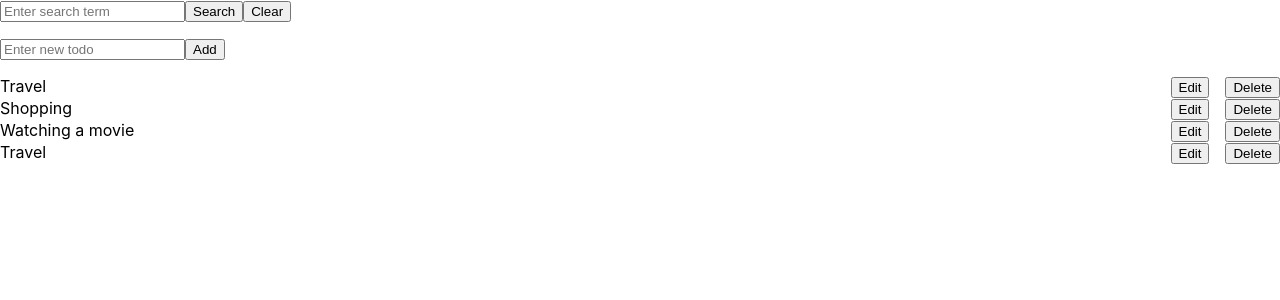
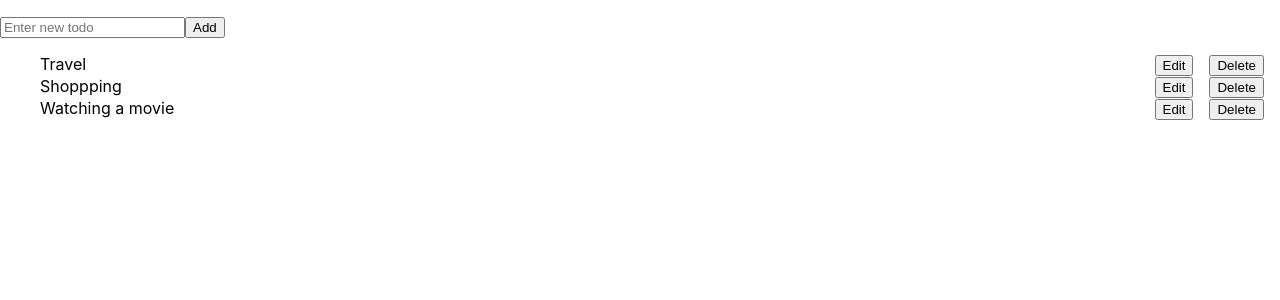
Before and after one commit to samatchacc9/todolist-lab, a React (Create React App) app: page / in a window 1280 px wide. Shown: the top 300 px of the page. Built offline with nearby package versions, Linux system fonts and the light colour scheme.

Commit message:
function Add complete

```diff
--- a/src/App.css
+++ b/src/App.css
@@ -76,3 +76,10 @@ body {
   border-radius: 5px;
   padding: 25px;
 }
+
+ul {
+  liststyle: none;
+  margin: 0;
+  padding: 0;
+  margin-top: 1rem;
+}
--- a/src/App.js
+++ b/src/App.js
@@ -1,110 +1,37 @@
-// import "./App.css";
-import { useState } from "react";
-import { v4 as uuidv4 } from "uuid";
 import AddTodoForm from "./components/AddTodoForm";
 import Todo from "./components/Todo";
-import EditTodoForm from "./components/EditTodoForm";
-import SearchForm from "./components/SearchForm";
+import { v4 as uuidv4 } from "uuid";
+import { useState } from "react";
+function App() {
+  //data + creat state
 
-function App() {
   const [todos, setTodos] = useState([
     { id: uuidv4(), name: "Travel" },
-    { id: uuidv4(), name: "Shopping" },
+    { id: uuidv4(), name: "Shoppping" },
     { id: uuidv4(), name: "Watching a movie" },
-    { id: uuidv4(), name: "Travel" },
   ]);
-  const [isEditting, setIsEditing] = useState(false);
-  const [edittingItem, setEdittingItem] = useState({});
-  const [filteredText, setFilteredText] = useState("");
 
-  //search
-  const searchTodo = searchText => {
-    setFilteredText(searchText);
-  };
-  //กดปุ่ม clear Search
-  const clearSearch = () => {
-    setFilteredText("");
-  };
+  //function add
+  function addTodo(newTodo) {
+    //สร้างตัวแปรเก็บก้อนข้อมูลใหม่
+    const newItem = { id: uuidv4(), name: newTodo };
 
-  //function แสดงข้อมูลเมื่อกดปุ่มค้นหา
-  const showTodos = todos.filter(item =>
-    item.name.toLowerCase().includes(filteredText.toLowerCase())
-  );
+    //สร้างตัวแปรต่อ data เข้าไปใหม่ เพื่อทำการแกะ [] ออกด้วยการ spread แล้วต่อข้อมูลใหม่ข้างท้าย
+    const newTodos = [...todos, newItem];
 
-  //add
-  const addTodo = newTodo => {
-    const newItem = {
-      id: uuidv4(),
-      name: newTodo,
-    };
-
-    const newTodos = [...todos, newItem];
+    //set state การเปลี่ยนแปลงข้อมูลใหม่ และ return สู่ todos
     setTodos(newTodos);
-  };
-
-  // edit
-  const editTodo = (id, newName) => {
-    const idx = todos.findIndex(item => item.id === id);
-    const newTodos = [...todos];
-    newTodos[idx].name = newName;
-    setTodos(newTodos);
-    setIsEditing(false);
-  };
-
-  //delete
-  const deleteTodo = id => {
-    const idx = todos.findIndex(item => item.id === id);
-    const newTodos = [...todos];
-    newTodos.splice(idx, 1);
-    setTodos(newTodos);
-  };
-
-  //กดปุ่ม edit
-  const triggerEdit = id => {
-    setIsEditing(true);
-    const idx = todos.findIndex(item => item.id === id);
-    setEdittingItem(todos[idx]);
-  };
-
-  //กดปุ้ม cancel
-  const cancelEditForm = () => {
-    setIsEditing(false);
-  };
+  }
 
   return (
-    <>
-      <SearchForm searchTodo={searchTodo} clearSearch={clearSearch} />
-      {/* <AddTodoForm addTodo={addTodo} />
-      {isEditting && <EditTodoForm cancelEditForm={cancelEditForm} edittingItem={edittingItem} />} */}
-
-      {isEditting === true ? (
-        <EditTodoForm
-          editTodo={editTodo}
-          cancelEditForm={cancelEditForm}
-          edittingItem={edittingItem}
-        />
-      ) : (
-        <AddTodoForm addTodo={addTodo} />
-      )}
-
-      <ul
-        style={{
-          listStyle: "none",
-          margin: 0,
-          padding: 0,
-          marginTop: "1rem",
-        }}
-      >
-        {showTodos.map(item => (
-          <Todo
-            key={item.id}
-            todo={item}
-            deleteTodo={deleteTodo}
-            triggerEdit={triggerEdit}
-          />
+    <div>
+      <AddTodoForm addTodo={addTodo} />
+      <ul>
+        {todos.map(item => (
+          <Todo key={item.id} todos={item} />
         ))}
       </ul>
-    </>
+    </div>
   );
 }
 
--- /dev/null
+++ b/src/components/AddTodoForm.css
@@ -0,0 +1,3 @@
+.add {
+  margin-top: 1rem;
+}
--- a/src/components/AddTodoForm.js
+++ b/src/components/AddTodoForm.js
@@ -1,31 +1,26 @@
+import "./AddTodoForm.css";
 import { useState } from "react";
 
 function AddTodoForm(props) {
+  // sate ก้อนข้อมูล
   const [newTodo, setNewTodo] = useState("");
-  const [error, setError] = useState("");
+  //   //state = ช่อง input
+  //   const []
 
   const handleChangeNewTodo = e => {
+    //เข้าถึงค่า value ในช่อง input
     const value = e.target.value;
-    if (value === "") {
-      setError("Todo is require");
-    } else {
-      setError("");
-    }
+
     setNewTodo(value);
   };
-
   const handleClickAdd = () => {
-    if (newTodo === "") {
-      setError("Todo is required");
-    } else {
-      setError("");
+    if (newTodo !== "") {
       props.addTodo(newTodo);
       setNewTodo("");
     }
   };
-
   return (
-    <div style={{ marginTop: "1rem" }}>
+    <div className="add">
       <input
         type="text"
         placeholder="Enter new todo"
@@ -33,13 +28,7 @@ function AddTodoForm(props) {
         onChange={handleChangeNewTodo}
       />
       <button onClick={handleClickAdd}>Add</button>
-      {error && (
-        <p style={{ fontSize: "0.75rem", margin: 0, padding: 0, color: "red" }}>
-          {error}
-        </p>
-      )}
     </div>
   );
 }
-
 export default AddTodoForm;
--- a/src/components/EditTodoForm.js
+++ /dev/null
@@ -1,42 +0,0 @@
-import { useState } from "react";
-
-function EditTodoForm(props) {
-  // edittingItem { id, name }
-  const [todo, setTodo] = useState(props.edittingItem.name);
-  const [error, setError] = useState("");
-
-  // ช่อง input
-  const handleChangeTodo = e => {
-    if (e.target.value === "") {
-      setError("Todo is required");
-    } else {
-      setError("");
-    }
-    setTodo(e.target.value);
-  };
-
-  // click ปุ่ม save
-  const handleClickSave = () => {
-    if (todo === "") {
-      setError("Todo is required");
-    } else {
-      setError("");
-      props.editTodo(props.edittingItem.id, todo);
-    }
-  };
-
-  return (
-    <div style={{ marginTop: "1rem" }}>
-      <input type="text" value={todo} onChange={handleChangeTodo} />
-      <button onClick={handleClickSave}>Save</button>
-      <button onClick={props.cancelEditForm}>Cancel</button>
-      {error && (
-        <p style={{ fontSize: "0.75rem", margin: 0, padding: 0, color: "red" }}>
-          {error}
-        </p>
-      )}
-    </div>
-  );
-}
-
-export default EditTodoForm;
--- a/src/components/SearchForm.js
+++ /dev/null
@@ -1,25 +0,0 @@
-import { useState } from "react";
-
-function SearchForm(props) {
-  const [searchTerm, setSearchTerm] = useState("");
-
-  const handleClickClear = () => {
-    setSearchTerm("");
-    props.clearSearch();
-  };
-
-  return (
-    <div>
-      <input
-        type="text"
-        placeholder="Enter search term"
-        value={searchTerm}
-        onChange={e => setSearchTerm(e.target.value)}
-      />
-      <button onClick={() => props.searchTodo(searchTerm)}>Search</button>
-      <button onClick={handleClickClear}>Clear</button>
-    </div>
-  );
-}
-
-export default SearchForm;
--- /dev/null
+++ b/src/components/Todo.css
@@ -0,0 +1,10 @@
+li {
+  display: flex;
+  justify-content: space-between;
+}
+span {
+  margin-right: 1rem;
+}
+button {
+  margin-right: 1rem;
+}
--- a/src/components/Todo.js
+++ b/src/components/Todo.js
@@ -1,19 +1,13 @@
+import "./Todo.css";
 function Todo(props) {
-  // todo { id, name }
   return (
-    <li style={{ display: "flex", justifyContent: "space-between" }}>
-      <span style={{ marginRight: "1rem" }}>{props.todo.name}</span>
+    <li>
+      <span>{props.todos.name}</span>
       <div>
-        <button
-          style={{ marginRight: "1rem" }}
-          onClick={() => props.triggerEdit(props.todo.id)}
-        >
-          Edit
-        </button>
-        <button onClick={() => props.deleteTodo(props.todo.id)}>Delete</button>
+        <button>Edit</button>
+        <button>Delete</button>
       </div>
     </li>
   );
 }
-
 export default Todo;
```
Also changed, not shown: src/components/past-code.js (added, +37 -0 lines).
